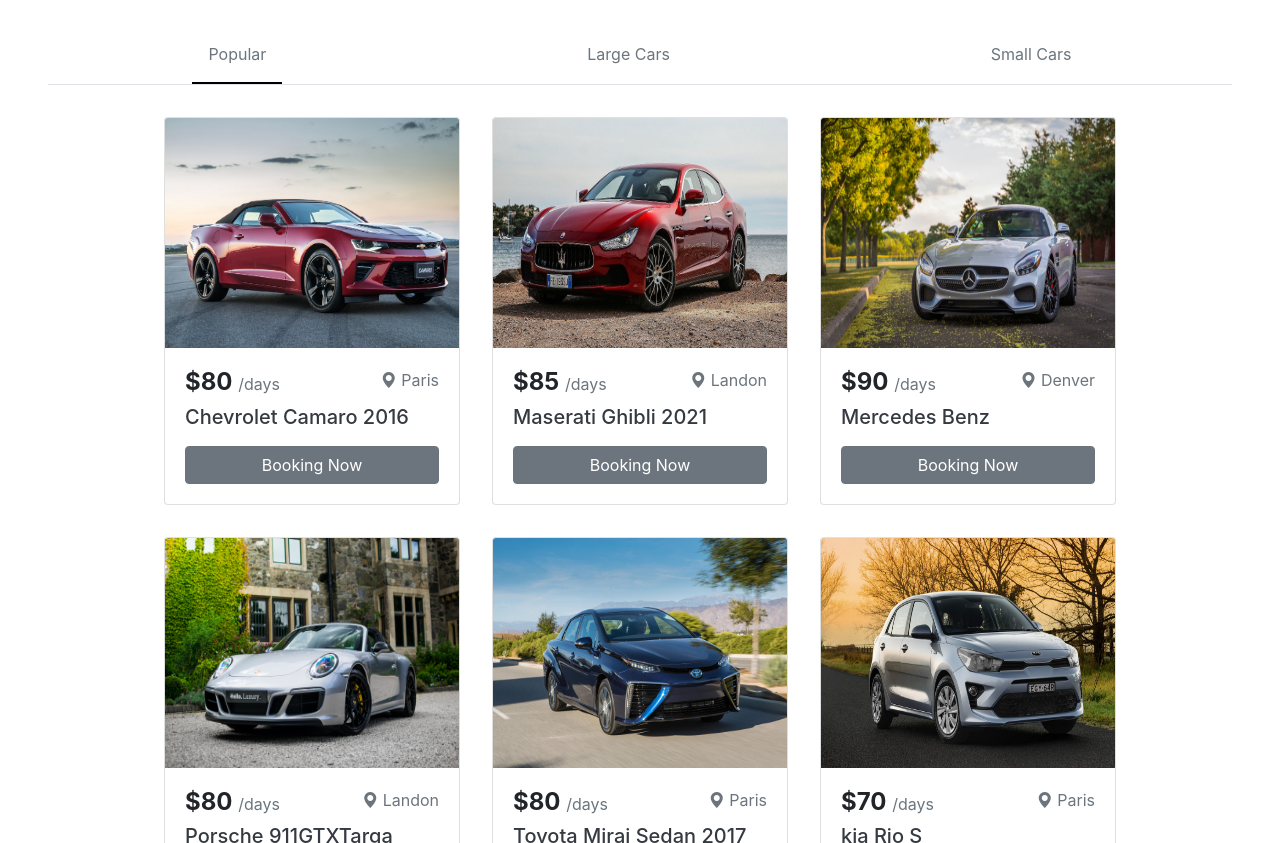
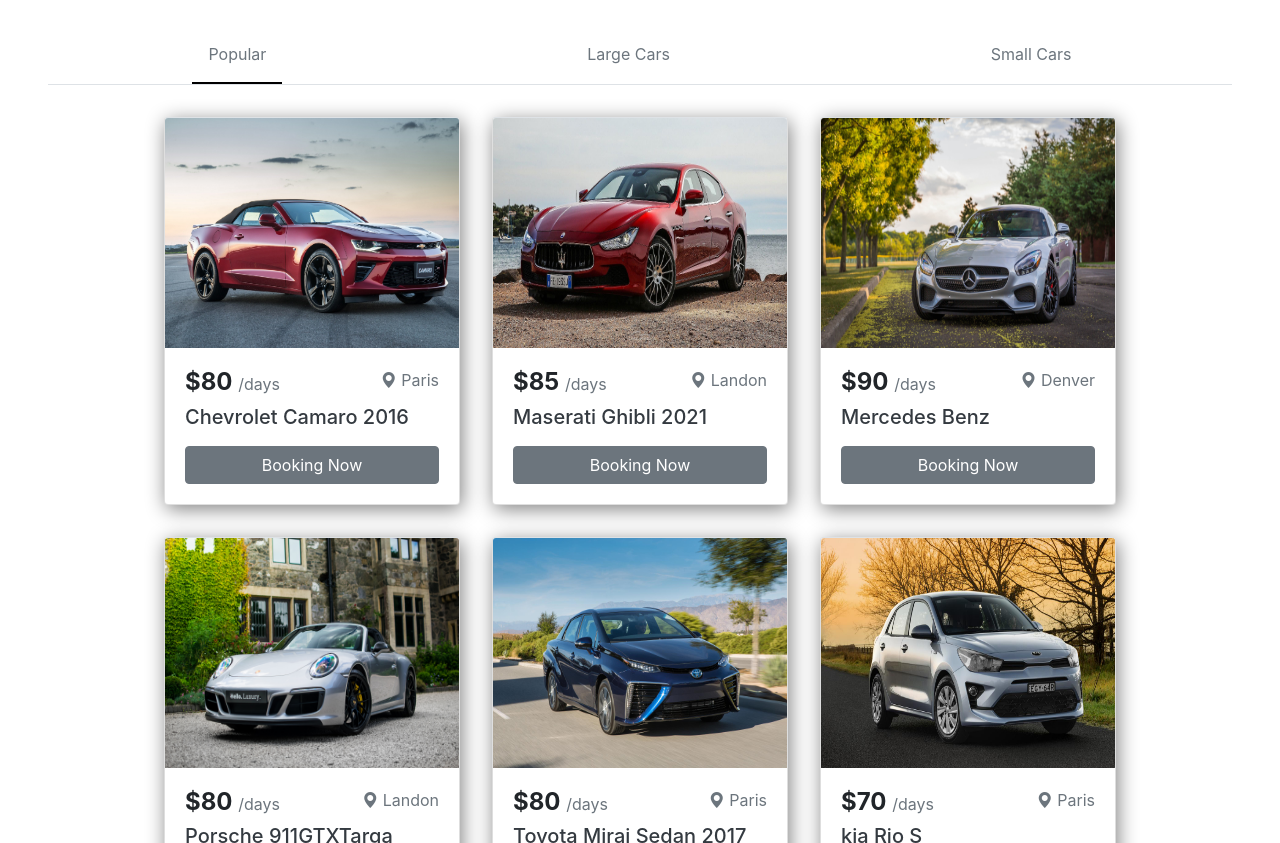
Before and after one commit to AliKarimNemati/rental-car, a Nuxt app: page / in a window 1280 px wide. Shown: the part 1957-2800 px from the top of the page. Built offline with nearby package versions, Linux system fonts and the light colour scheme.

Commit message:
header function added & shadow added

```diff
--- a/components/AboutUs.vue
+++ b/components/AboutUs.vue
@@ -1,6 +1,6 @@
 <template>
   <div id="about">
-    <div class="d-flex flex-wrap-reverse p-md-5 p-4 bg-light">
+    <div class="d-flex flex-wrap-reverse p-md-5 p-4">
       <div class="col-md-6 col-12 mt-3 mt-md-0">
         <img src="img/about us.jpg" class="w-100 rounded" />
       </div>
--- a/components/Card.vue
+++ b/components/Card.vue
@@ -1,5 +1,5 @@
 <template>
-  <div>
+  <div class="card-shadow">
     <img :src="'img/' + car.img" class="card-img-top w-100" height="230" />
     <div class="card-body">
       <div class="d-flex justify-content-between">
@@ -29,4 +29,7 @@ export default {
 </script>
 
 <style>
+.card-shadow{
+  box-shadow: 2px 4px 20px gray;
+}
 </style>
--- a/components/Service.vue
+++ b/components/Service.vue
@@ -11,7 +11,7 @@
         omnis.
       </p>
       <div class="d-flex flex-wrap cards">
-        <div class="card col-md-3 col-12 m-3" v-for="(service, i) in services" :key="i">
+        <div class="card col-md-3 col-12 m-3 card-shadow" v-for="(service, i) in services" :key="i">
           <div class="card-body">
             <div class="text-center">
             <i class="bi bi-boxes service-icons"></i>
--- a/nuxt.config.js
+++ b/nuxt.config.js
@@ -1,7 +1,7 @@
 export default {
   // Global page headers: https://go.nuxtjs.dev/config-head
   head: {
-    title: 'rental-car',
+    title: 'Renty',
     htmlAttrs: {
       lang: 'en'
     },
--- a/pages/cars/_id.vue
+++ b/pages/cars/_id.vue
@@ -42,6 +42,18 @@ export default {
       this.$emit("getCar", this.car);
     },
   },
+    head() {
+    return {
+      title: this.car.name,
+      meta: [
+        {
+          hid: "description",
+          name: "description",
+          content: "Renty is the the best website for renting cars",
+        },
+      ],
+    };
+  },
 };
 </script>
 
--- a/pages/cars/index.vue
+++ b/pages/cars/index.vue
@@ -7,10 +7,13 @@
         Lorem ipsum dolor sit amet consectetur adipisicing elit. Porro vero, ea
         voluptatem in aut quia hic nobis? Tempora tenetur, culpa et nam
         accusantium repellendus libero maiores voluptate laboriosam quo
-        molestias. Lorem ipsum dolor sit, amet consectetur adipisicing elit. Eligendi tempore, molestiae quisquam officia est quasi maxime asperiores quaerat iste hic eum, eveniet perspiciatis alias ipsam totam ratione maiores nulla laudantium!
+        molestias. Lorem ipsum dolor sit, amet consectetur adipisicing elit.
+        Eligendi tempore, molestiae quisquam officia est quasi maxime asperiores
+        quaerat iste hic eum, eveniet perspiciatis alias ipsam totam ratione
+        maiores nulla laudantium!
       </p>
 
-      <CarCollection :cars="cars"/>
+      <CarCollection :cars="cars" />
     </div>
   </div>
 </template>
@@ -22,17 +25,29 @@ export default {
     ...mapState(["popularCars", "largeCars", "smallCars"]),
   },
 
-  data(){
-    return{
-      cars: []
-    }
+  data() {
+    return {
+      cars: [],
+    };
   },
-  mounted(){
+  mounted() {
     this.cars.push(...this.popularCars);
     this.cars.push(...this.largeCars);
     this.cars.push(...this.smallCars);
     console.log(this.cars);
-  }
+  },
+  head() {
+    return {
+      title: "All Cars",
+      meta: [
+        {
+          hid: "description",
+          name: "description",
+          content: "Renty is the the best website for renting cars",
+        },
+      ],
+    };
+  },
 };
 </script>
 
--- a/pages/index.vue
+++ b/pages/index.vue
@@ -10,5 +10,17 @@
 <script>
 export default {
   name: "IndexPage",
+    head() {
+    return {
+      title: "Renty",
+      meta: [
+        {
+          hid: "description",
+          name: "description",
+          content: "Renty is the the best website for renting cars",
+        },
+      ],
+    };
+  },
 };
 </script>
```
